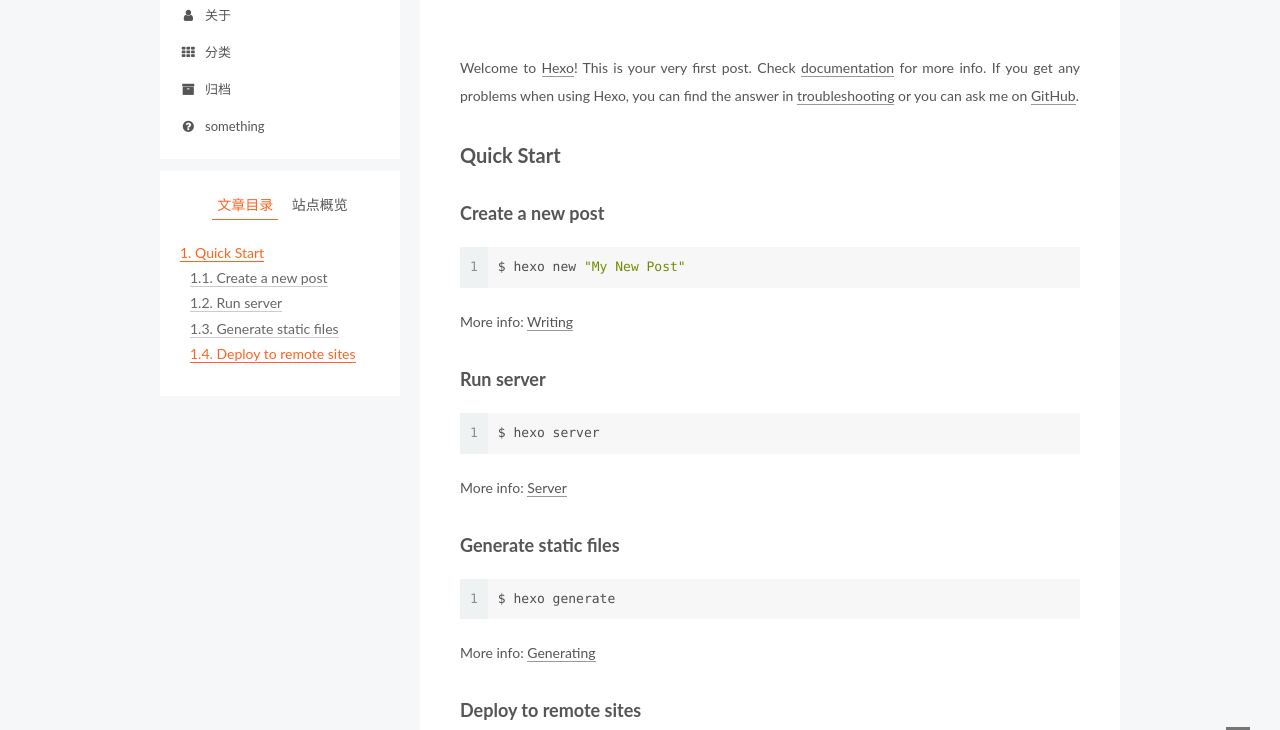
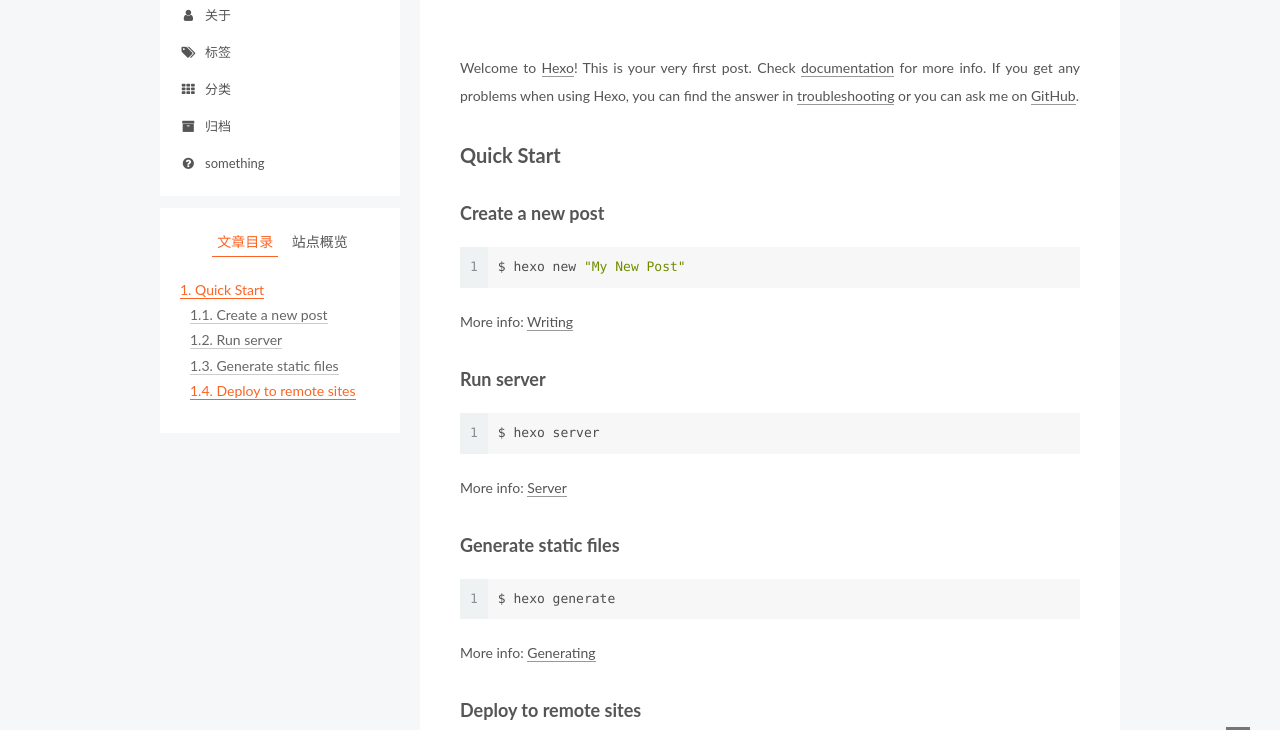
Before and after one commit to firphoe/bombman.github.io, a plain HTML site: page 2019/06/21/hello-world/index.html in a window 1280 px wide. Shown: the part 149-879 px from the top of the page. Drawn offline with Linux system fonts and the light colour scheme.

Commit message:
Site updated: 2019-06-24 16:56:22

```diff
--- a/2019/06/21/hello-world/index.html
+++ b/2019/06/21/hello-world/index.html
@@ -196,6 +196,16 @@
               <i class="menu-item-icon fa fa-fw fa-user"></i> <br>
 
             关于
+          </a>
+        </li>
+
+
+        <li class="menu-item menu-item-tags">
+          <a href="/tags/" rel="section">
+
+              <i class="menu-item-icon fa fa-fw fa-tags"></i> <br>
+
+            标签
           </a>
         </li>
 
```
Also changed, not shown: archives/2019/06/index.html (+10 -0 lines), archives/2019/index.html (+10 -0 lines), archives/index.html (+10 -0 lines), index.html (+10 -0 lines).
